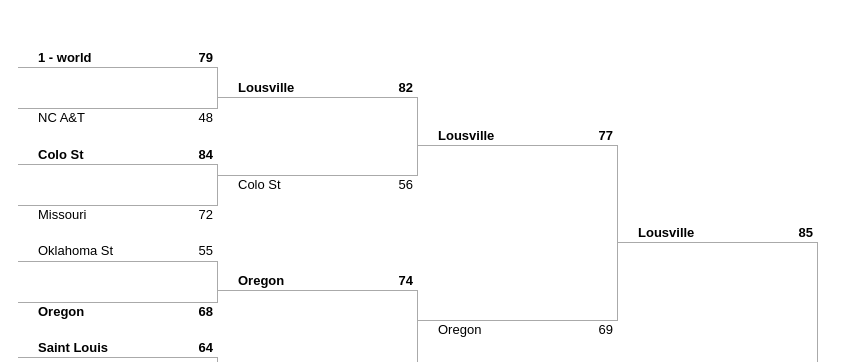
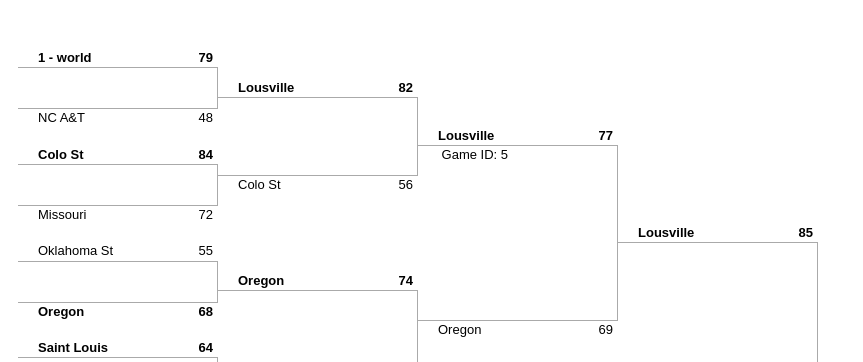
Before and after one commit to fone-git/bazooka-bot, a Flask app: page / in a window 1280 px wide. Shown: the top 362 px of the page, without its empty margins (0-863 px from the left). Run offline with Flask 2, Linux system fonts and the light colour scheme.

Commit message:
Test adding Game ID's

```diff
--- a/templates/board.html
+++ b/templates/board.html
@@ -91,7 +91,7 @@
         <li class="spacer">&nbsp;</li>
 
         <li class="game game-top winner">Lousville <span>77</span></li>
-        <li class="game game-spacer">&nbsp;</li>
+        <li class="game game-spacer">&nbsp;Game ID: 5</li>
         <li class="game game-bottom ">Oregon <span>69</span></li>
 
         <li class="spacer">&nbsp;</li>
```
